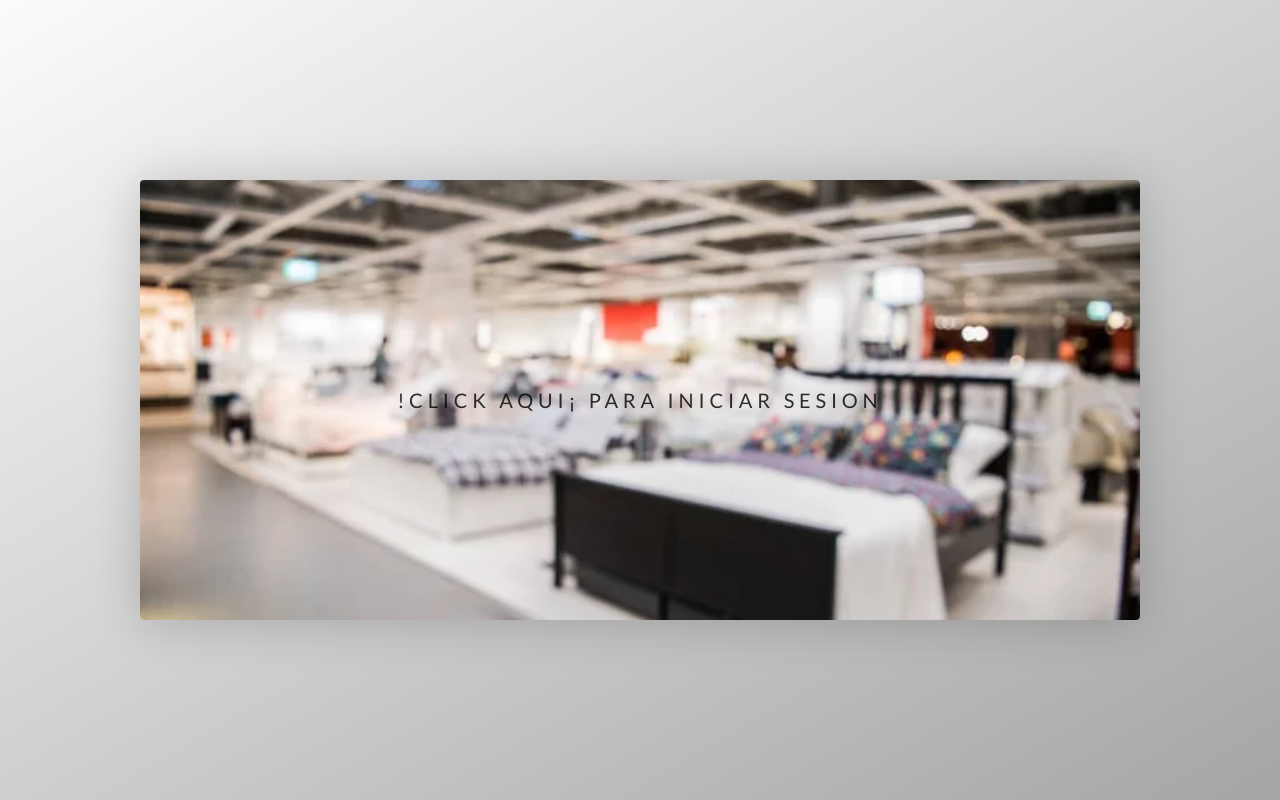
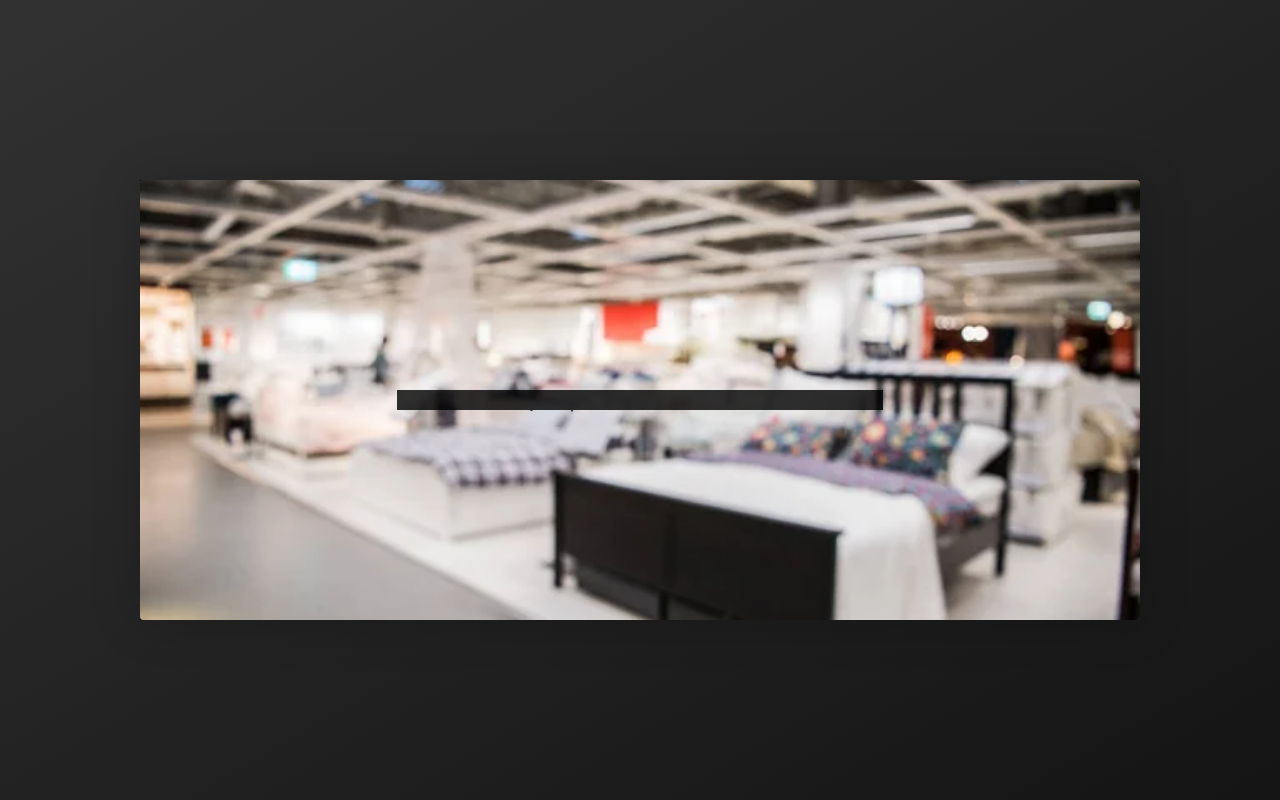
Before and after one commit to Srgonzalezzz/Proyecto, a PHP site: page /Views/Users/Login/Login.php in a window 1280 px wide. Run offline with PHP 8.4, Linux system fonts and the light colour scheme.

Commit message:
actualizar css login

```diff
--- a/Public/Css/Login.css
+++ b/Public/Css/Login.css
@@ -1,5 +1,6 @@
 * {
   box-sizing: border-box;
+  background-color: #000;
 
 }
 body {
```
